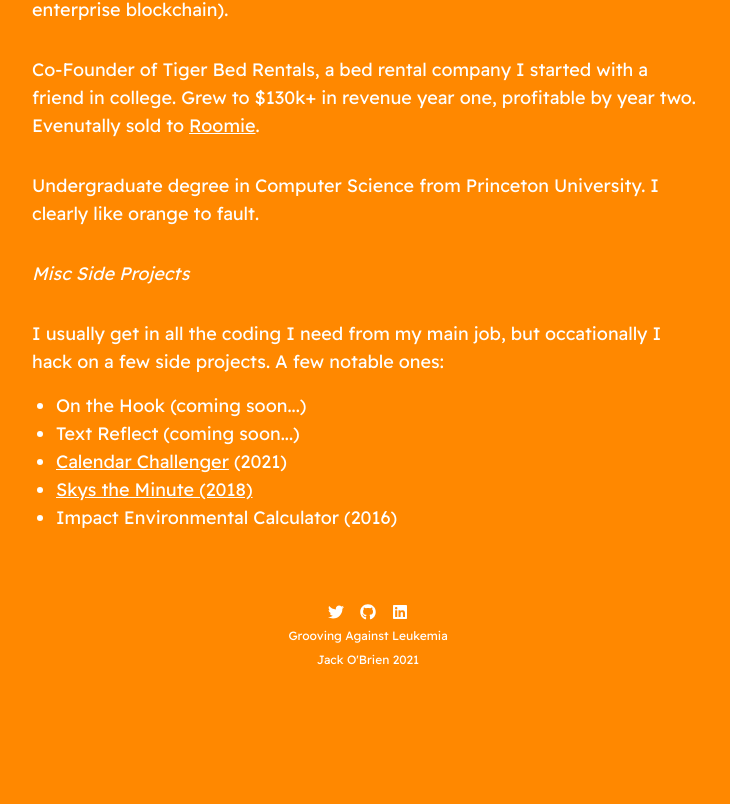
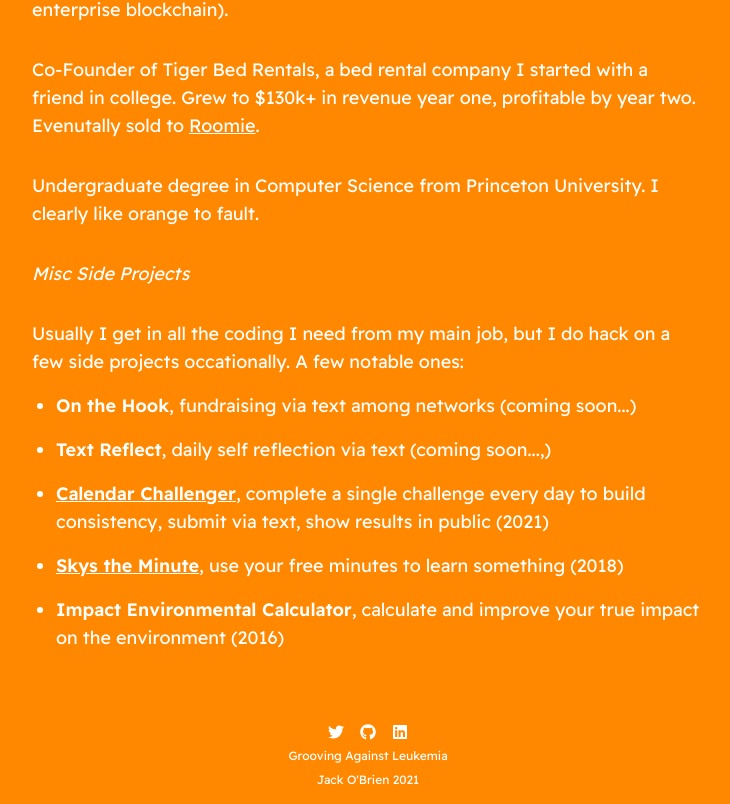
Before and after one commit to jfobrien29/text-reflect, a Next.js app: page /about in a window 1280 px wide. Shown: the part 574-1378 px from the top of the page, without its empty margins (272-1002 px from the left). Before the commit the page ends 1258 px from the top, so only its background shows below. Built offline with nearby package versions, Linux system fonts and the light colour scheme.

Commit message:
misc projects

```diff
--- a/src/components/About.tsx
+++ b/src/components/About.tsx
@@ -63,23 +63,42 @@ const About: React.FC<any> = () => (
       <h2 className="mt-8 italic text-lg">Misc Side Projects</h2>
 
       <p className="mt-8 text-lg">
-        I usually get in all the coding I need from my main job, but
-        occationally I hack on a few side projects. A few notable ones:
-        <ul className="list-disc ml-6 mt-4">
-          <li>On the Hook (coming soon...)</li>
-          <li>Text Reflect (coming soon...)</li>
+        <span>Usually</span> I get in all the coding I need from my main job,
+        but I do hack on a few side projects occationally. A few notable ones:
+        <ul className="list-disc ml-6 mt-4 gap-4">
           <li>
-            <a className="underline" href="https://calendarchallenger.com/">
+            <span className="font-semibold">On the Hook</span>, fundraising via
+            text among networks (coming soon...)
+          </li>
+          <li className="mt-4">
+            <span className="font-semibold">Text Reflect</span>, daily self
+            reflection via text (coming soon...,)
+          </li>
+          <li className="mt-4">
+            <a
+              className="underline font-semibold"
+              href="https://calendarchallenger.com/"
+            >
               Calendar Challenger
-            </a>{' '}
-            (2021){' '}
+            </a>
+            , complete a single challenge every day to build consistency, submit
+            via text, show results in public (2021){' '}
           </li>
-          <li>
-            <a className="underline" href="https://skystheminute.com/">
-              Skys the Minute (2018)
+          <li className="mt-4">
+            <a
+              className="underline font-semibold"
+              href="https://skystheminute.com/"
+            >
+              Skys the Minute
             </a>
+            , use your free minutes to learn something (2018)
           </li>
-          <li>Impact Environmental Calculator (2016)</li>
+          <li className="mt-4">
+            <span className="font-semibold">
+              Impact Environmental Calculator
+            </span>
+            , calculate and improve your true impact on the environment (2016)
+          </li>
         </ul>
       </p>
     </div>
--- a/src/containers/BaseHeaders.tsx
+++ b/src/containers/BaseHeaders.tsx
@@ -55,7 +55,7 @@ const BaseHeader: React.FC<any> = ({
 
       <style>
         @import
-        url('https://fonts.googleapis.com/css2?family=Readex+Pro&display=swap');
+        url('https://fonts.googleapis.com/css2?family=Readex+Pro:wght@400;600;700&display=swap');
       </style>
     </Head>
   );
```
